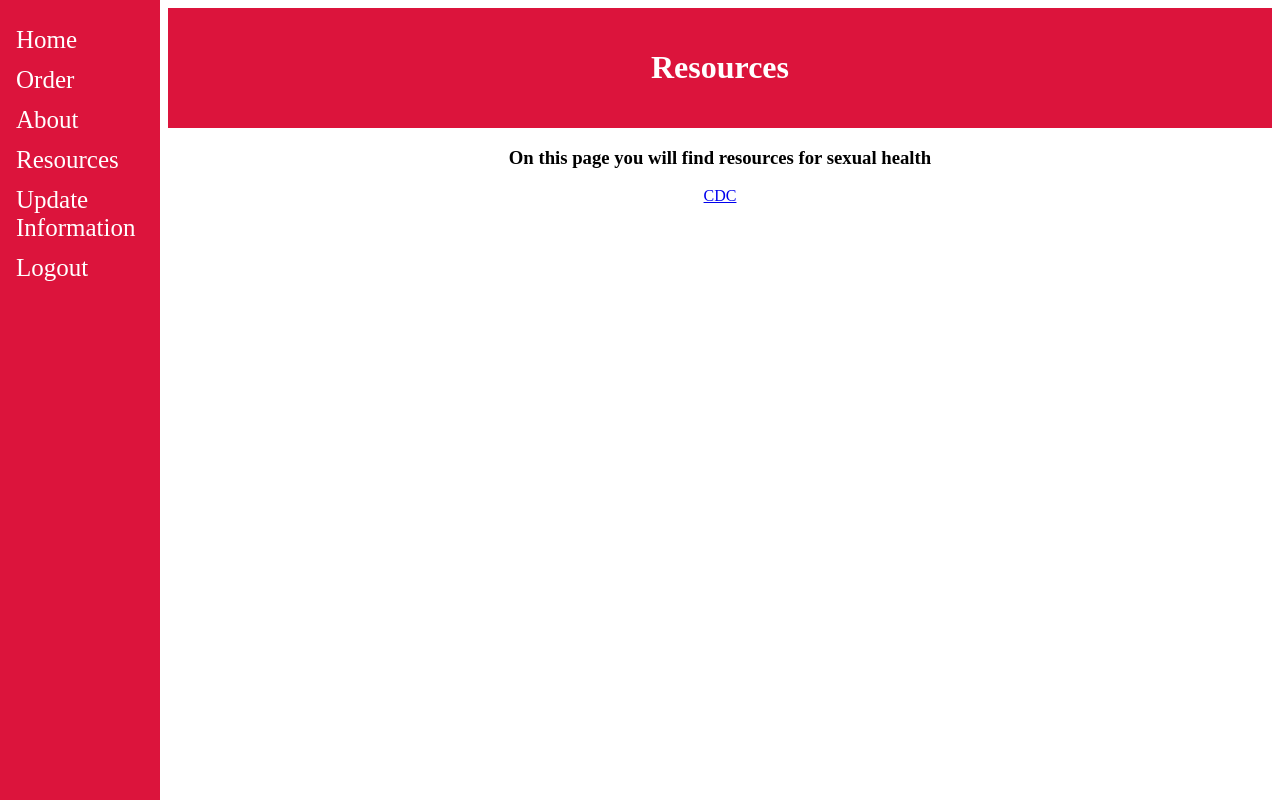
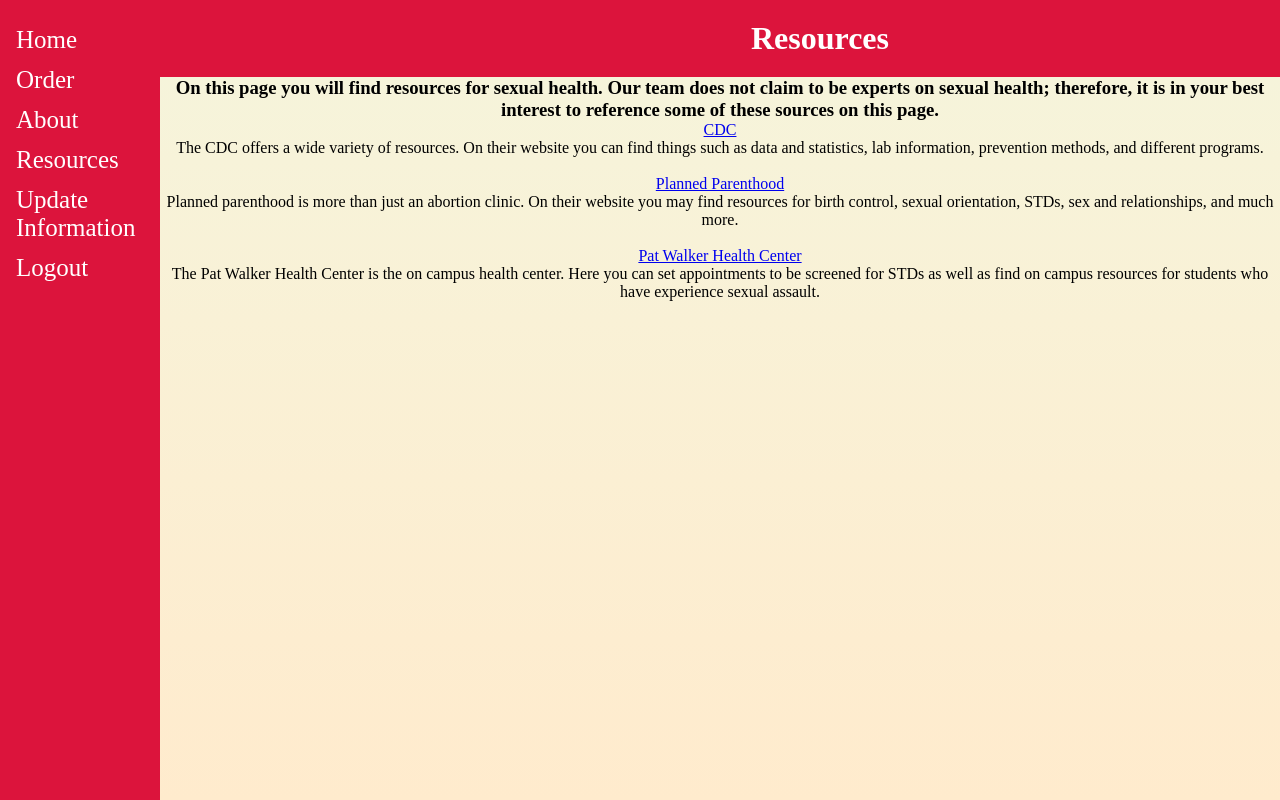
Before and after one commit to COZMIKDX/Group-5-Capstone, a Flask app: page /resources in a window 1280 px wide; the page is wider, and only the part inside the window is pictured. Run offline with Flask 2, Linux system fonts and the light colour scheme.

Commit message:
updated all pages

```diff
--- a/Condorm Website Design/templates/resources.html
+++ b/Condorm Website Design/templates/resources.html
@@ -1,12 +1,26 @@
 <!DOCTYPE html>
 <html>
     <style>
+         * {
+        margin: 0;
+
+
+        vertical-align: baseline;
+        background: transparent;
+    }
+        html {
+            background: linear-gradient(to bottom, beige, blanchedalmond);
+            background-size: cover;
+            background-repeat: no-repeat;
+            height: 100%;
+            width: 100%;
+        }
         .header {
+            width: 100%;
             padding: 20px;
-            margin-left: 160px;
-            top: 0;
             background-color: crimson;
             color: white;
+            margin-left: 160px;
             text-align: center;
         }
         h1 {
@@ -50,8 +64,21 @@
         <h1>Resources</h1>
     </div>
     <div class="content">
-        <h3>On this page you will find resources for sexual health</h3>
+        <h3>On this page you will find resources for sexual health. Our team does not claim to be experts on sexual health; therefore, it is in your best interest
+            to reference some of these sources on this page.
+        </h3>
         <a href="https://www.cdc.gov/sexualhealth/Default.html">CDC</a>
+        <br>
+        <p>The CDC offers a wide variety of resources. On their website you can find things such as data and statistics, lab information, prevention methods, and different programs.</p>
+        <br>
+        <a href="https://www.plannedparenthood.org/">Planned Parenthood</a>
+        <br>
+        <p>Planned parenthood is more than just an abortion clinic. On their website you may find resources for birth control, sexual orientation, STDs, sex and relationships, and much more.</p>
+        <br>
+        <a href="https://health.uark.edu/">Pat Walker Health Center</a>
+        <br>
+        <p>The Pat Walker Health Center is the on campus health center. Here you can set appointments to be screened for STDs as well as find on campus resources for students who have experience sexual assault.</p>
+        <br>
     </div>
     <div class="sidebar">
         <a href="main">Home</a>
```
Also changed, not shown: Condorm Website Design/templates/created.html (+15 -4 lines), Condorm Website Design/templates/login.html (+16 -0 lines), Condorm Website Design/templates/order.html (+16 -2 lines), Condorm Website Design/templates/registration.html (+16 -0 lines), Condorm Website Design/templates/submit.html (+16 -2 lines), Condorm Website Design/templates/update.html (+16 -2 lines).
